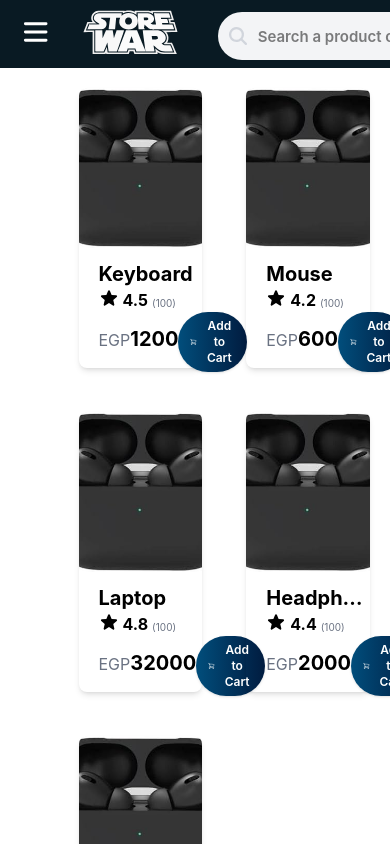
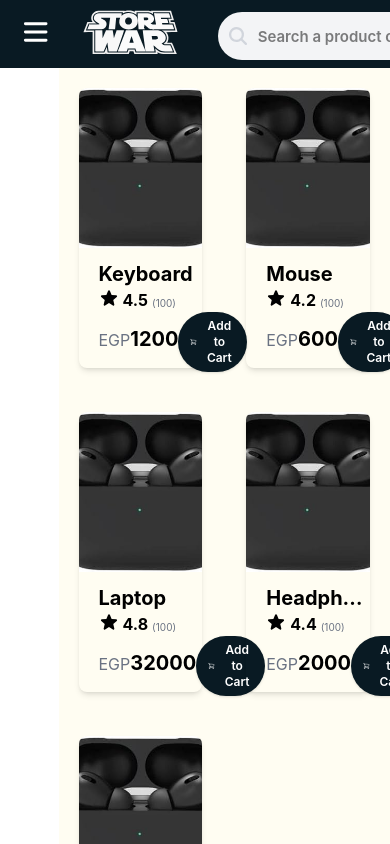
Before and after one commit to xxGALACTICOS/store_war, a React app in the folder frontend/: page /home in a window 390 px wide. Shown: the top 844 px of the page. Built offline with nearby package versions, Linux system fonts and the light colour scheme; no server answers; the HTML template or start-up script is replaced by a standard one.

Commit message:
style: created 'secondary' and 'beige' colors global at index.css

```diff
--- a/frontend/src/components/home/main/ProductCard.tsx
+++ b/frontend/src/components/home/main/ProductCard.tsx
@@ -47,10 +47,12 @@ const ProductCard = ({ name, rate, price, vendor, onClick }: Props) => {
 
                         console.log({ name })
                     }}
+                    color='bg-main hover:bg-secondary'
                 >
                     <ShoppingCartIcon className="size-3.5" />
                     Add to Cart
-                </Button>            </div>
+                </Button>
+            </div>
         </div>
     </div>
 
--- a/frontend/src/components/home/main/ProductsGrid.tsx
+++ b/frontend/src/components/home/main/ProductsGrid.tsx
@@ -36,7 +36,7 @@ const ProductsGrid = ({ onSelectProduct }: Props) => {
 
 
     return (
-        <div className="grid grid-cols-2 md:grid-cols-3 lg:grid-cols-4 gap-7 p-3">
+        <div className="bg-beige grid grid-cols-2 md:grid-cols-3 lg:grid-cols-4 gap-7 p-3 h-screen">
             {mockProducts.map((product) =>
                 <ProductCard
                     key={product.name}
--- a/frontend/src/index.css
+++ b/frontend/src/index.css
@@ -1,4 +1,6 @@
 @import "tailwindcss";
 @theme {
     --color-main: #091A23;
+    --color-secondary: #0d212c;
+    --color-beige: #fffdf2;
 }
--- a/frontend/src/pages/ProductPage.tsx
+++ b/frontend/src/pages/ProductPage.tsx
@@ -12,7 +12,7 @@ interface Props {
 const ProductPage = ({ product, vendor, goBack }: Props) => {
 
     return (
-        <div>
+        <div className='bg-beige'>
             <ArrowLongLeftIcon className='size-15 ml-3 mt-1 hover:bg-gray-300 rounded-full text-gray-500' onClick={goBack} />
             <div className="flex">
 
```
